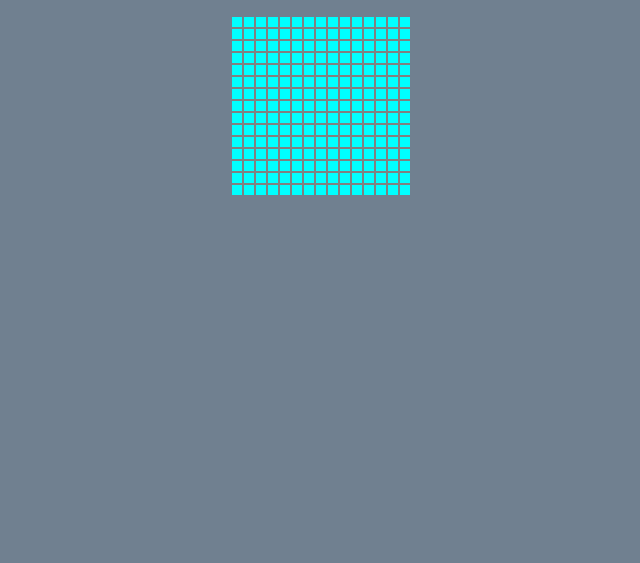
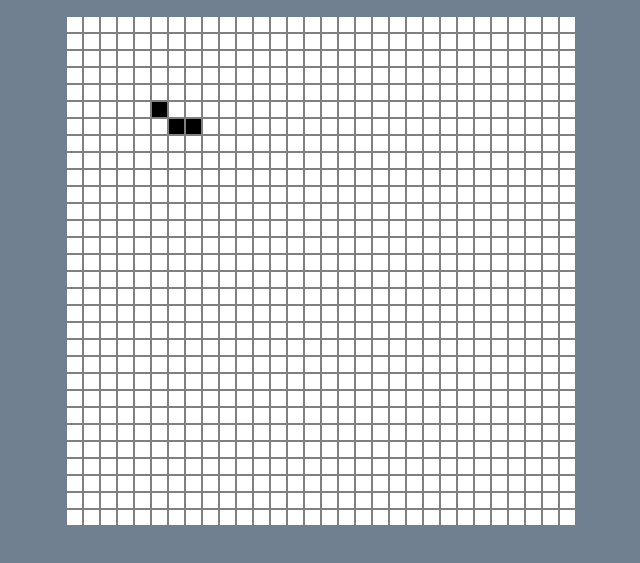
Before and after one commit to ysf125/PxS, a plain HTML site: page index.html in a window 1280 px wide. Shown: the part 77-640 px from the top of the page, without its empty margins (319-959 px from the left). Drawn offline with Linux system fonts and the light colour scheme.

Commit message:
+drawLineBresenhams -drawLineDDA

```diff
--- a/PXS.js
+++ b/PXS.js
@@ -101,18 +101,17 @@ class PXS {
         }
     }
 
-    floodFill(pointXY , color = this.options.color) {
+    floodFill(pointXY, newColor = this.options.color) {
         pointXY = pointXY.map(e => Math.round(e))
-        let oldG = [pointXY] , newG = [] , startColor = this.getPixelColor(pointXY)
-        while (!arraysEqual(oldG,[])) {
-            for (let i = 0 ;  i < oldG.length ; i++) {
-                for (let x = 0 ;  x < 8 ; x+=2) {
-                    let px = movePoint(oldG[i],x) , pxColor = this.getPixelColor(px)
-                    if (pxColor == startColor) {
-                    this.drawPixels([[...px,color]]) ; newG.push(px)}
+        let oldG = [pointXY], newG = [], oldColor = this.getPixelColor(pointXY)
+        while (!arraysEqual(oldG, [])) {
+            for (let i = 0; i < oldG.length; i++) {
+                for (let x = 0; x < 8; x += 2) {
+                    let px = movePoint(oldG[i], x), pxColor = this.getPixelColor(px)
+                    if (pxColor == oldColor) { this.drawPixels([[...px, newColor]]); newG.push(px) }
                 }
             }
-            oldG = [...newG] ; newG = []
+            oldG = [...newG]; newG = []
         }
     }
 
@@ -152,22 +151,25 @@ class PXS {
         this.drawFillRect([pointXY[0] + WH[0], pointXY[1]], [1, WH[1] + 1], color)
     }
 
-    drawLineDDA(start, end) {
-        start = start.map(e => Math.round(e))
-        end = end.map(e => Math.round(e))
-        let points = [],
-            dx = end[0] - start[0],
-            dy = end[1] - start[1],
-            steps = dx > dy ? Math.abs(dx) : Math.abs(dy),
-            Xinc = dx / steps, Yinc = dy / steps,
-            X = start[0], Y = start[1]
-        for (let i = 0; i <= steps; i++) {
-            points.push([X, Y].map(xy => Math.round(xy)))
-            X += Xinc
-            Y += Yinc
+    drawLineBresenhams(start , end , color = this.options.color) {
+        let dx = end[0] - start[0] ,
+            dy = end[1] - start[1] ,
+            x = start[0] , y = start[1] ,
+            p = 2 * dy - dx , points = []
+        while (x <= end[0]) {
+            if (p < 0) {
+                points.push([x,y])
+                x++
+                p = p + 2*dy
+            } else if (p >= 0) {
+                points.push([x,y])
+                x++ ; y++
+                p = p + 2*dy - 2*dx
+            }
         }
-        this.drawPixels(points)
+        this.drawPixels(points.map(e => [...e , color]))
     }
+
 
     drawCircleMidPoint(pointXY, R, color = this.options.color) {
         pointXY = pointXY.map(e => Math.round(e)); R = Math.round(R)
@@ -203,11 +205,7 @@ class PXS {
 }
 
 // test area
-let PXS1 = new PXS([15, 15], 10, "PXS", { grid: 2, mode: "paint" })
+let PXS1 = new PXS([30, 30], 15, "PXS", { grid: 2, mode: "paint" })
 PXS1.canvas.addEventListener("mouseenter", e => { PXS1.options.color = document.getElementById("color").value })
 
-//PXS1.drawCircleMidPoint([100,100],50)
-
-console.time("time ")
-PXS1.floodFill([0,0],"aqua")
-console.timeEnd("time ")
+PXS1.drawLineBresenhams([5,5],[7,6])
```
Also changed, not shown: index.html (+3 -0 lines).
